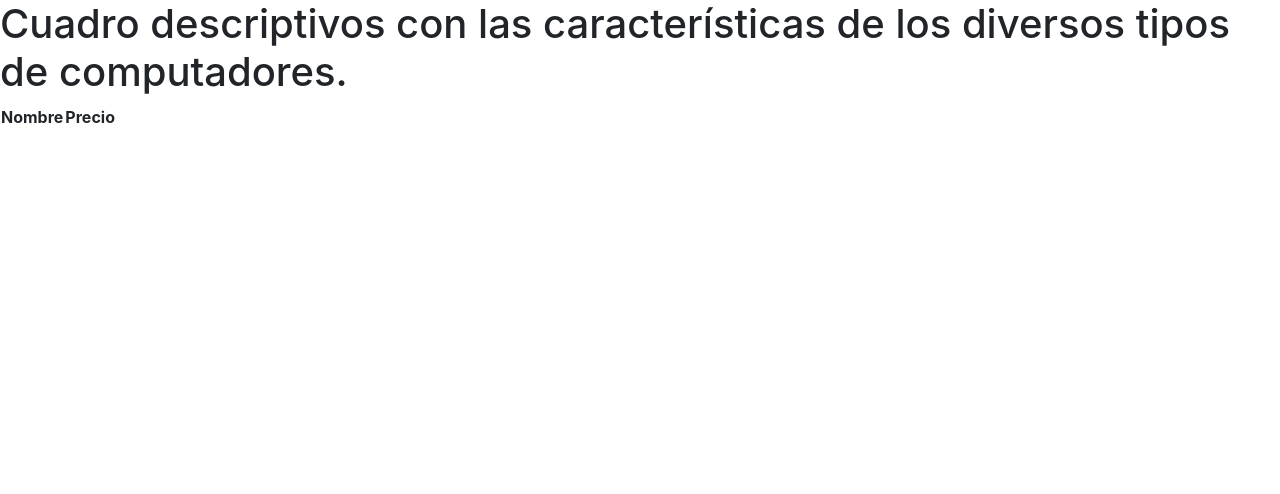
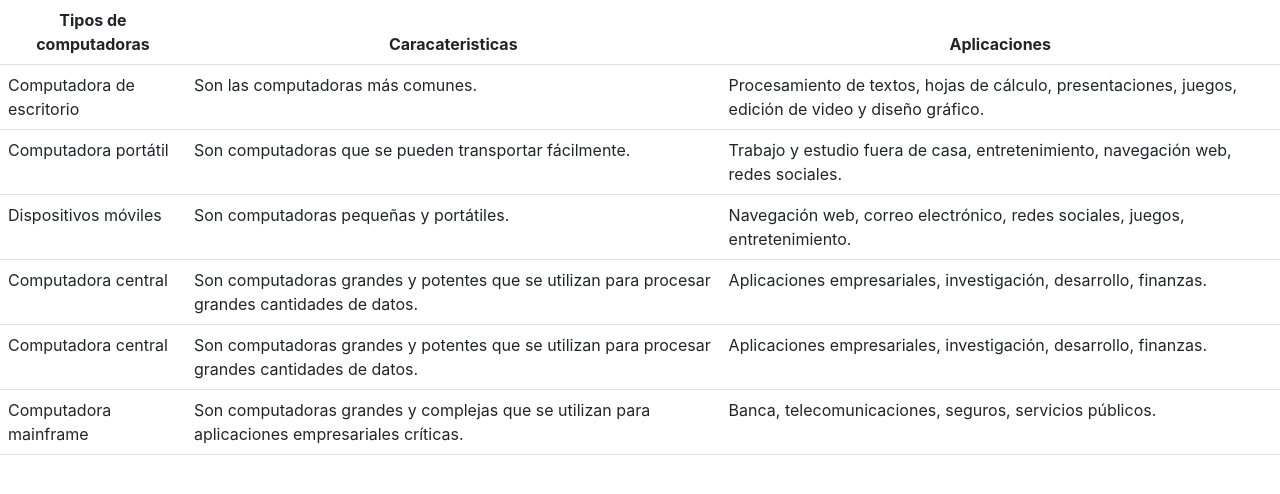
Before and after one commit to CarlosArgelio/iuta-iii-adc-eval1, a React (Create React App) app: page /questions-three in a window 1280 px wide. Shown: the top 494 px of the page. Built offline with nearby package versions, Linux system fonts and the light colour scheme.

Commit message:
refactor: components question three

```diff
--- a/src/pages/questions/CharacteristicsVariousComputers.jsx
+++ b/src/pages/questions/CharacteristicsVariousComputers.jsx
@@ -1,23 +1,31 @@
-
+import Table from 'react-bootstrap/Table';
+import info from '../../utils/questions_three'
 
 const CharacteristicsVariousComputers = () => {
+
+  const characteristics = info.map( element =>
+    <tbody>
+      <tr>
+        <td> {element.type} </td>
+        <td> {element.characteristic} </td>
+        <td> {element.applications} </td>
+      </tr>
+    </tbody>
+  )
+  console.log(characteristics)
+
   return (
     <div>
-      <h1>
-        Cuadro descriptivos con las características de los diversos tipos de computadores.
-      </h1>
-      <table>
-        <thead>
+      <Table responsive>
+        <thead className='text-center'>
           <tr>
-            <th>
-              Nombre
-            </th>
-            <th>
-              Precio
-            </th>
+            <th>Tipos de computadoras</th>
+            <th>Caracateristicas</th>
+            <th>Aplicaciones</th>
           </tr>
-          </thead>
-      </table>
+        </thead>
+          {characteristics}
+      </Table>
     </div>
   );
 };
--- a/src/pages/questions/TypesComputers.jsx
+++ b/src/pages/questions/TypesComputers.jsx
@@ -22,17 +22,18 @@ const IdentifyTheTypesOfExistingComputers = () => {
 
   return (
     <>
-      <div className='navbar'>
-        <NavBar />
-      </div><div className="container">
-          <div className="row">
+    <div >
+      <NavBar />
+    </div>
+      <div className="container">
+        <div className="row">
             {mapListInfo.map((card, index) => (
               <div className="col-md-4" key={index}>
                 {card}
               </div>
             ))}
-          </div>
         </div>
+      </div>
     </>
   );
 };
--- /dev/null
+++ b/src/utils/questions_three.js
@@ -0,0 +1,34 @@
+const info = [
+  {
+    type: 'Computadora de escritorio',
+    characteristic: 'Son las computadoras más comunes.',
+    applications: 'Procesamiento de textos, hojas de cálculo, presentaciones, juegos, edición de video y diseño gráfico.'
+  },
+  {
+    type: 'Computadora portátil',
+    characteristic: 'Son computadoras que se pueden transportar fácilmente.',
+    applications: 'Trabajo y estudio fuera de casa, entretenimiento, navegación web, redes sociales.'
+  },
+  {
+    type: 'Dispositivos móviles',
+    characteristic: 'Son computadoras pequeñas y portátiles.',
+    applications: ' Navegación web, correo electrónico, redes sociales, juegos, entretenimiento.'
+  },
+  {
+    type: 'Computadora central',
+    characteristic: 'Son computadoras grandes y potentes que se utilizan para procesar grandes cantidades de datos.',
+    applications: 'Aplicaciones empresariales, investigación, desarrollo, finanzas.'
+  },
+  {
+    type: 'Computadora central',
+    characteristic: 'Son computadoras grandes y potentes que se utilizan para procesar grandes cantidades de datos.',
+    applications: 'Aplicaciones empresariales, investigación, desarrollo, finanzas.'
+  },
+  {
+    type: 'Computadora mainframe',
+    characteristic: 'Son computadoras grandes y complejas que se utilizan para aplicaciones empresariales críticas.',
+    applications: 'Banca, telecomunicaciones, seguros, servicios públicos.'
+  }
+];
+
+export default info;
```
